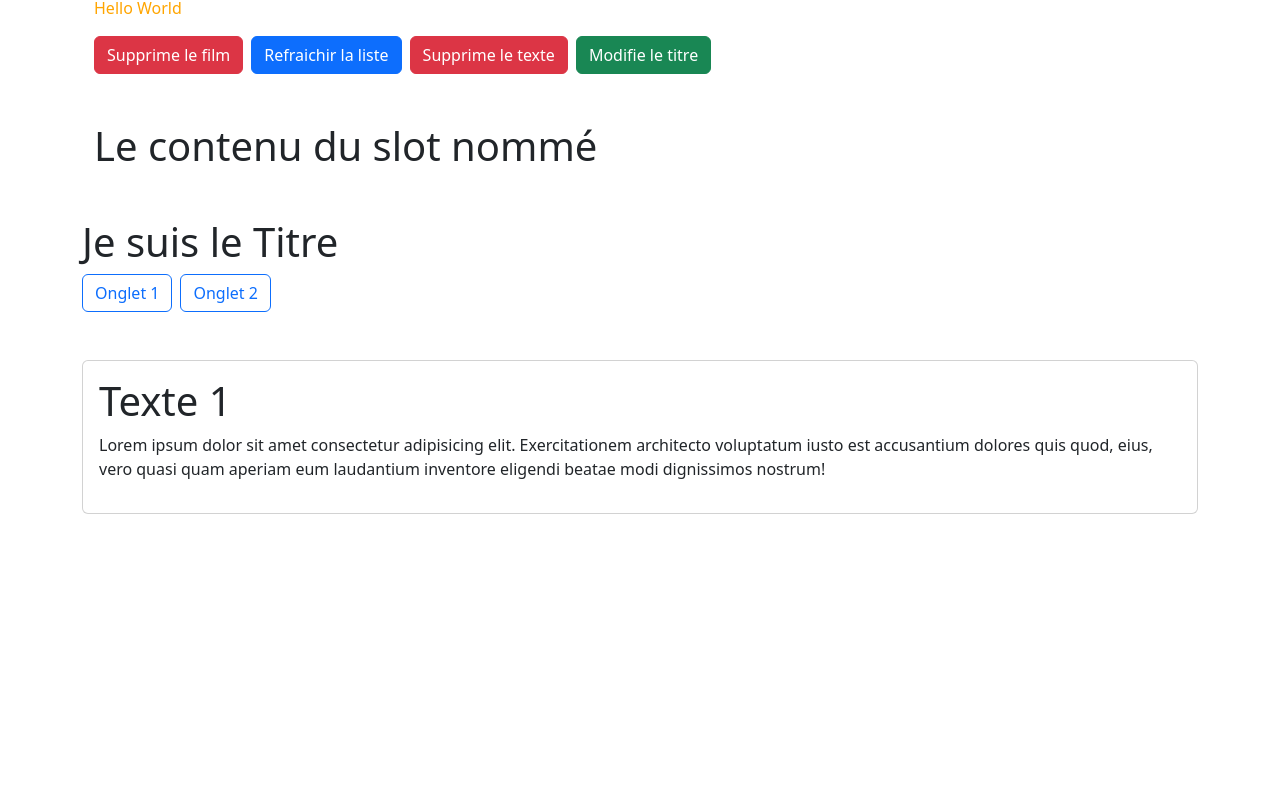
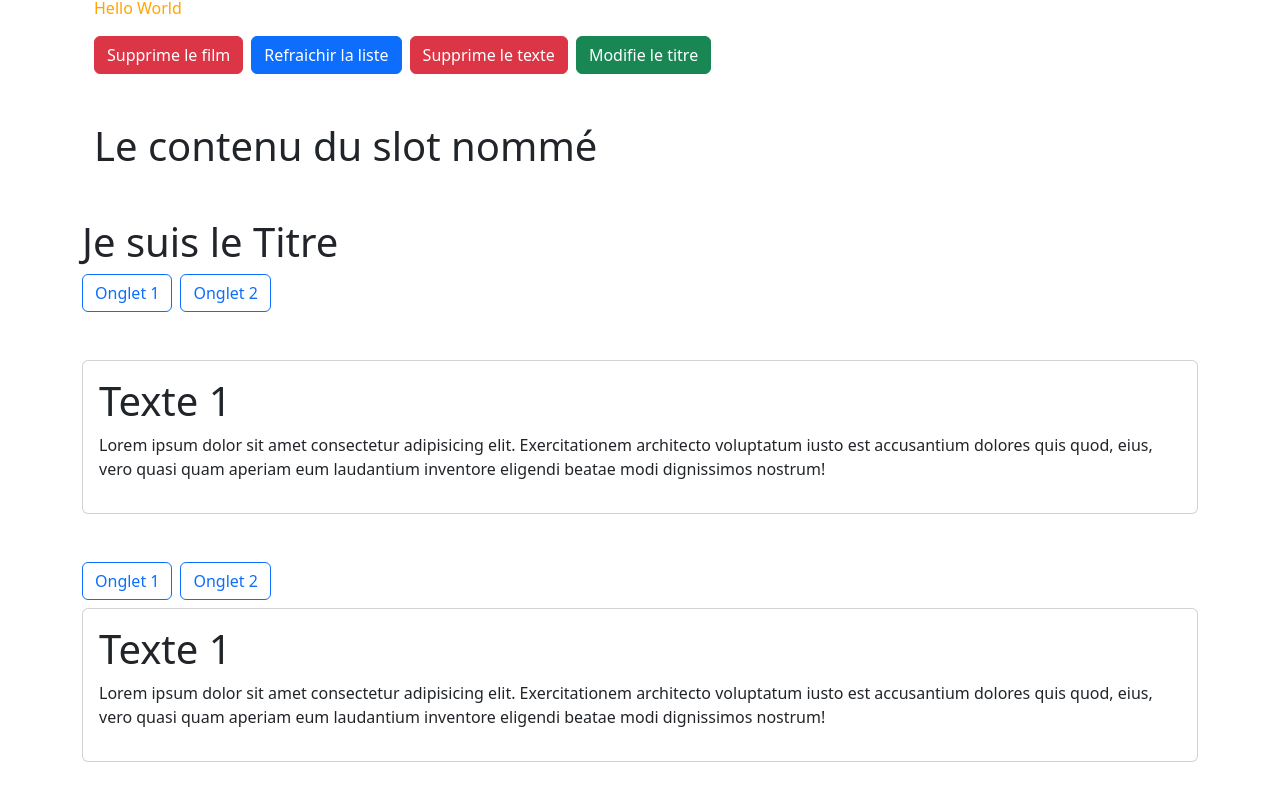
Before and after one commit to Kobe19/LearningVue2, a Vue app: page / in a window 1280 px wide. Shown: the part 668-1468 px from the top of the page. Before the commit the page ends 1230 px from the top, so only its background shows below. Built offline with nearby package versions, Linux system fonts and the light colour scheme.

Commit message:
composant dynamique avec Vue2

```diff
--- a/src/components/Contenu/Contenu.js
+++ b/src/components/Contenu/Contenu.js
@@ -18,7 +18,8 @@ export default {
             monTexte: 'Hello World',
             titre: 'Je suis le Titre',
             toggle1: true,
-            toggle2: false
+            toggle2: false,
+            component: 'texte1'
         }
     },
     methods: {
--- a/src/components/Contenu/Contenu.vue
+++ b/src/components/Contenu/Contenu.vue
@@ -28,5 +28,13 @@
       <texte2 class="p-3"></texte2>
     </div>
 
+    <div class="btn btn-outline-primary me-2" @click="component = 'texte1'">Onglet 1</div>
+    <div class="btn btn-outline-primary me-2" @click="component = 'texte2'">Onglet 2</div>
+
+
+    <div class="card mt-2 mb-5 p-3">
+      <component :is="component"></component>
+    </div>
+
   </div>
 </template>
--- a/src/components/Liste/Liste.js
+++ b/src/components/Liste/Liste.js
@@ -36,7 +36,10 @@ export default {
             return this.monTexte = ""
         },
         changeTitre: function () {
-            //this.$emit('changeTitre', 'Mon nouveau Titre')
+            //First way to pass data from child to parent
+            this.$emit('changeTitre', 'Mon nouveau Titre')
+
+            //Second way to pass data from child to parent
             bus.$emit('changeTitre', 'Titre changé avec le Bus')
         }
     }
```
